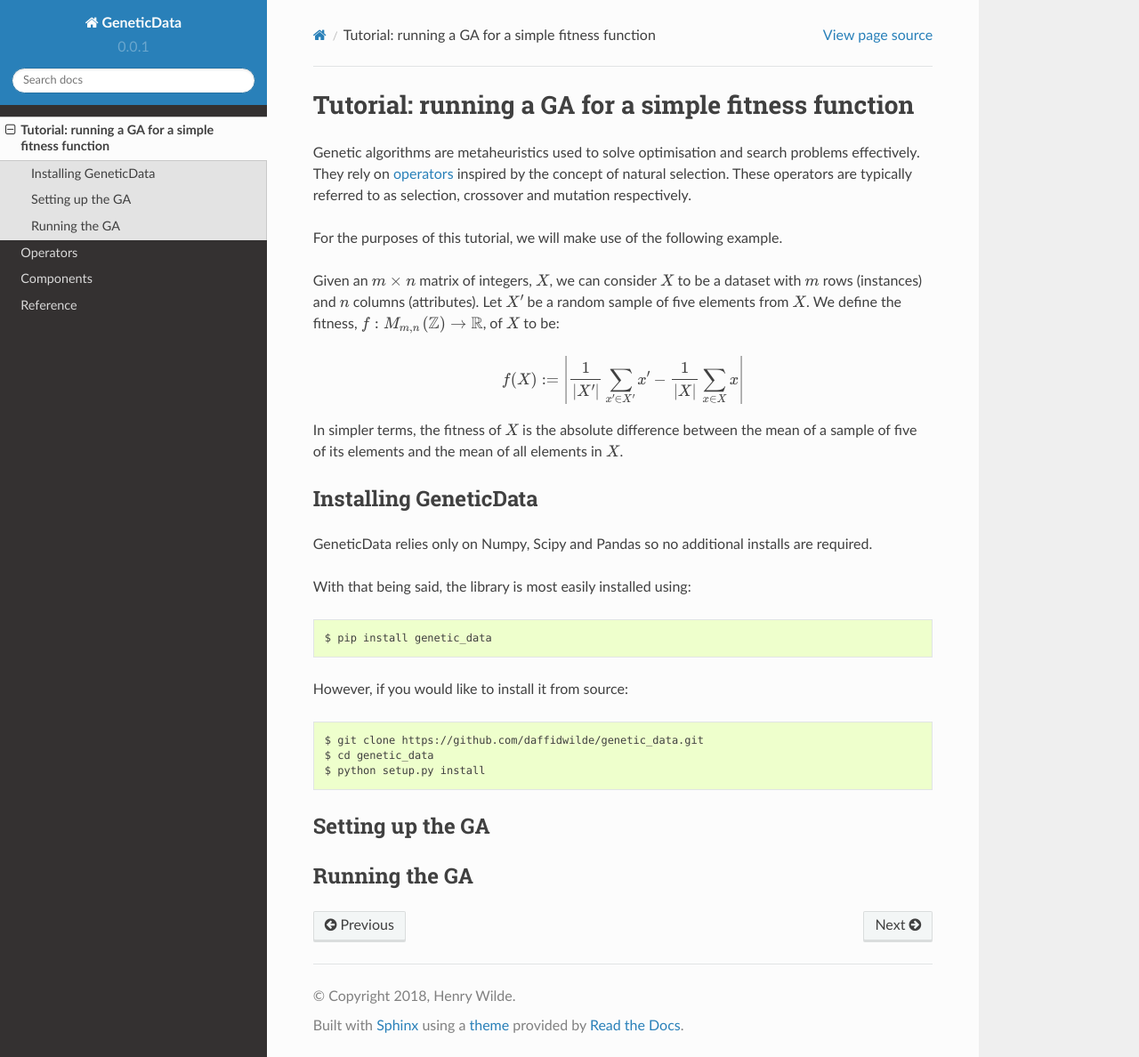
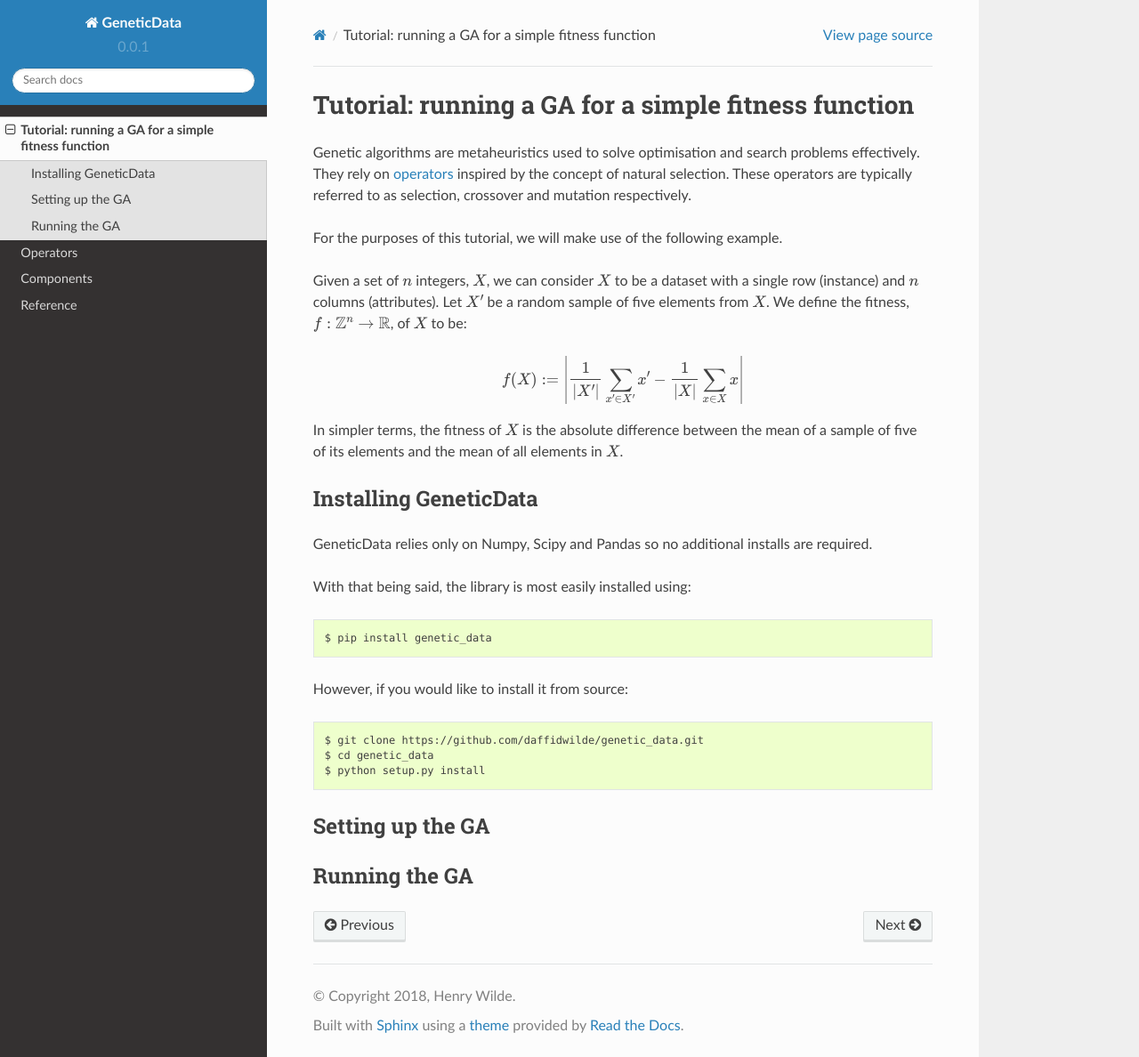
Before and after one commit to daffidwilde/edo, a Sphinx documentation site: the page built from docs/tutorial/index.rst, in a window 1280 px wide and 1188 px high. Shown: the whole window at 89% size. Built offline with Sphinx 7.4.7 and the Read the Docs theme 2.0.0, drawn with Linux system fonts in a browser that asks for light colours.

Commit message:
In meeting

```diff
--- a/docs/tutorial/index.rst
+++ b/docs/tutorial/index.rst
@@ -8,11 +8,10 @@ selection, crossover and mutation respectively.
 
 For the purposes of this tutorial, we will make use of the following example.
 
-Given an :math:`m \times n` matrix of integers, :math:`X`, we can consider
-:math:`X` to be a dataset with :math:`m` rows (instances) and :math:`n` columns
-(attributes). Let :math:`X'` be a random sample of five elements from :math:`X`.
-We define the fitness, :math:`f : M_{m, n} \left(\mathbb{Z}\right) \to
-\mathbb{R}`, of :math:`X` to be:
+Given a set of :math:`n` integers, :math:`X`, we can consider :math:`X` to be a
+dataset with a single row (instance) and :math:`n` columns (attributes). Let
+:math:`X'` be a random sample of five elements from :math:`X`. We define the
+fitness, :math:`f : \mathbb{Z}^n \to \mathbb{R}`, of :math:`X` to be:
 
 .. math::
     f(X) := \left| \frac{1}{\left|X'\right|} \sum_{x' \in X'} x' -
```
